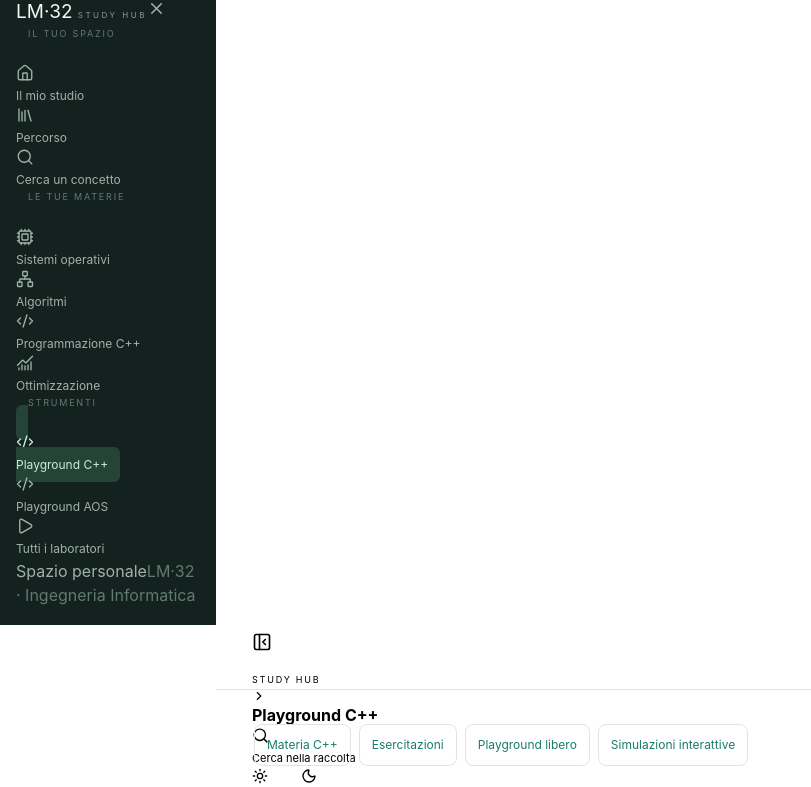
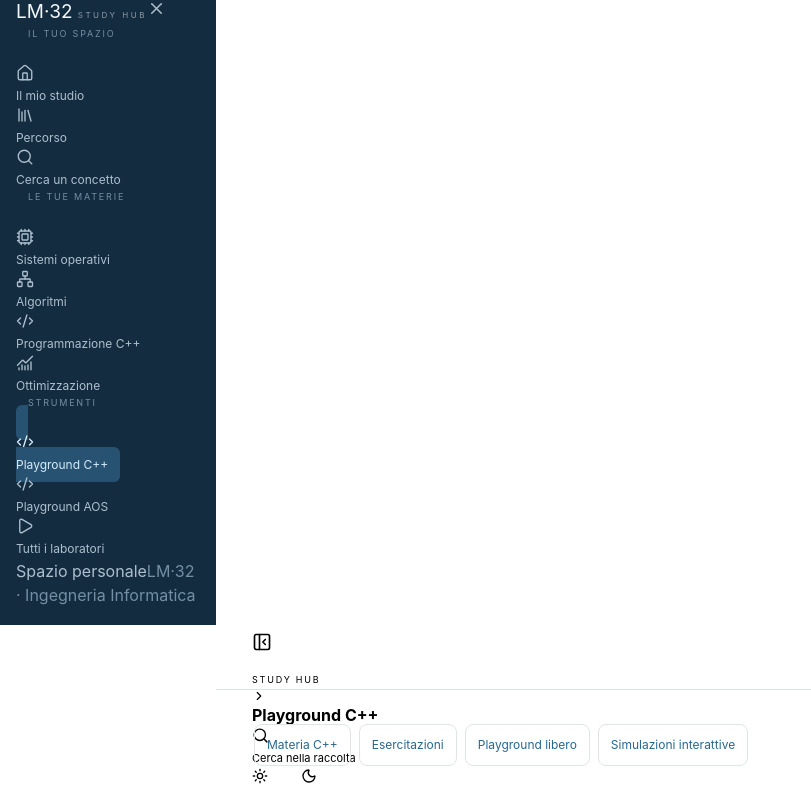
Before and after one commit to EmmaCann/LM-32_study-hub, a Next.js app: page /cpp/playground in a window 1280 px wide. Shown: the part 226-1013 px from the top of the page, without its empty margins (0-811 px from the left). Built offline with nearby package versions, Linux system fonts and the light colour scheme.

Commit message:
style: replace green accents with blues

```diff
--- a/src/app/desk.css
+++ b/src/app/desk.css
@@ -1,10 +1,10 @@
 :root {
-  --desk-accent: #197c69;
-  --desk-soft: #e8f2ed;
-  --desk-forest: #163e36;
+  --desk-accent: #286790;
+  --desk-soft: #e6f0f7;
+  --desk-forest: #183b59;
   --bg: #f3f5f3;
-  --accent: #197c69;
-  --soft: #e8f2ed;
+  --accent: #286790;
+  --soft: #e6f0f7;
   --ink: #1a2c2b;
   --muted: #71807c;
   --line: #dfe6e1;
@@ -15,11 +15,11 @@
   --ink: #e0ebe8;
   --muted: #92a9a2;
   --line: #2a3b41;
-  --accent: #7dd6bb;
-  --soft: #203b35;
-  --desk-accent: #7dd6bb;
-  --desk-soft: #203b35;
-  --desk-forest: #142f2b;
+  --accent: #8bc8ed;
+  --soft: #203b50;
+  --desk-accent: #8bc8ed;
+  --desk-soft: #203b50;
+  --desk-forest: #142e43;
 }
 body {
   font-family:
@@ -33,14 +33,14 @@ body {
 }
 .sidebar {
   width: 216px;
-  background: #14221f;
+  background: #142c40;
   border-right: 0;
   padding: 27px 16px 18px;
-  color: #9cafaa;
+  color: #a9bdcb;
 }
 .sidebar .brand,
 .sidebar .brand small {
-  color: #f3f7f4;
+  color: #f3f7fb;
 }
 .sidebar .brand {
   font-size: 19px;
@@ -51,39 +51,39 @@ body {
   opacity: 0.55;
 }
 .sidebar .nav-group-title {
-  color: #607a70;
+  color: #738fa4;
   font-size: 9px;
   letter-spacing: 1.8px;
   padding: 0 12px;
 }
 .sidebar nav a {
   font-size: 12px;
-  color: #9fb2a9;
+  color: #adbfcd;
   border-radius: 6px;
   padding: 10px 12px;
   min-height: 40px;
 }
 .sidebar nav a:hover {
-  background: #20372f;
+  background: #203e54;
   color: white;
 }
 .sidebar nav a.active {
-  background: #254437;
-  color: #c6efd7;
+  background: #285271;
+  color: #d4ecfa;
 }
 .sidebar nav {
   overflow: auto;
   gap: 25px;
 }
 .sidebar-bottom {
-  border-color: #2b3c35;
-  color: #607a70;
+  border-color: #2d475a;
+  color: #738fa4;
 }
 .sidebar-bottom-mark {
-  color: #9fb2a9;
+  color: #adbfcd;
 }
 .sidebar .sidebar-bottom-mark span {
-  background: #8acfb0;
+  background: #8ac8eb;
 }
 .workspace {
   margin-left: 216px;
@@ -136,9 +136,9 @@ body {
 .portal-status-dot {
   width: 6px;
   height: 6px;
-  background: #4ca584;
+  background: #5799c6;
   border-radius: 50%;
-  box-shadow: 0 0 0 4px #4ca58412;
+  box-shadow: 0 0 0 4px #5799c612;
 }
 .portal-intro {
   display: flex;
@@ -192,16 +192,16 @@ body {
 .portal-today small {
   font-size: 21px;
   letter-spacing: -1px;
-  color: #9caca4;
+  color: #9daebd;
   font-weight: 400;
 }
 .portal-resume {
   display: grid;
   grid-template-columns: 160px minmax(0, 1fr) 210px;
   position: relative;
-  background: #183b30;
-  color: #f0f4ed;
-  border: 1px solid #26493a;
+  background: #193d5b;
+  color: #f0f5fb;
+  border: 1px solid #294d6a;
   border-radius: 16px;
   min-height: 218px;
   overflow: hidden;
@@ -214,7 +214,7 @@ body {
   z-index: 1;
 }
 .portal-resume-copy > .portal-overline {
-  color: #8eb19e;
+  color: #a2bed1;
   font-size: 8px;
   justify-content: space-between;
 }
@@ -229,7 +229,7 @@ body {
 .portal-resume-copy p {
   font-size: 11px;
   line-height: 1.75;
-  color: #a5bcad;
+  color: #b8cfdf;
   max-width: 480px;
   margin-bottom: 22px;
 }
@@ -238,9 +238,9 @@ body {
   align-items: center;
   justify-content: center;
   gap: 17px;
-  background: #d1e9c3;
-  color: #203c28;
-  border: 1px solid #d1e9c3;
+  background: #c4e3f5;
+  color: #203e55;
+  border: 1px solid #c4e3f5;
   border-radius: 6px;
   font-size: 11px;
   font-weight: 650;
@@ -251,7 +251,7 @@ body {
     transform 0.2s;
 }
 .portal-primary:hover {
-  background: #e1f3d8;
+  background: #e0f2fc;
   transform: translateY(-1px);
 }
 .portal-study-sequence {
@@ -259,11 +259,11 @@ body {
   flex-direction: column;
   justify-content: center;
   gap: 22px;
-  border-left: 1px solid #305343;
+  border-left: 1px solid #365874;
   margin: 32px 0;
   padding: 10px 22px;
   font-size: 10px;
-  color: #a5bcad;
+  color: #b8cfdf;
 }
 .portal-study-sequence span {
   display: flex;
@@ -272,7 +272,7 @@ body {
 }
 .portal-study-sequence b {
   font-size: 8px;
-  color: #5e8d73;
+  color: #80aac7;
   font-weight: 400;
 }
 .portal-resume-art {
@@ -284,12 +284,12 @@ body {
   position: absolute;
   top: calc(50% - 24px);
   left: 58px;
-  color: #b9d9b2;
+  color: #c1deef;
   transform: rotate(-15deg);
 }
 .portal-orbit {
   position: absolute;
-  border: 1px solid #6d986636;
+  border: 1px solid #7ca8c636;
   border-radius: 50%;
   transform: rotate(-30deg);
   left: -42px;
@@ -314,8 +314,8 @@ body {
   width: 6px;
   height: 6px;
   border-radius: 50%;
-  background: #b2d49a;
-  box-shadow: 0 0 12px #bbdc98;
+  background: #a9d7ef;
+  box-shadow: 0 0 12px #b8e2f6;
 }
 .portal-orbit-point.a {
   top: 30%;
@@ -324,7 +324,7 @@ body {
 .portal-orbit-point.b {
   bottom: 22%;
   left: 34px;
-  background: #6d9e7c;
+  background: #83b5d1;
 }
 .portal-section-label {
   display: flex;
@@ -356,7 +356,7 @@ body {
   gap: 18px;
 }
 .portal-course {
-  --course-color: #7e9b87;
+  --course-color: #789bb5;
   position: relative;
   overflow: hidden;
   border: 1px solid var(--line);
@@ -375,20 +375,20 @@ body {
   box-shadow: 0 12px 24px #18342108;
 }
 .course-aos {
-  --course-color: #748eaa;
-  --course-soft: #e8edf2;
+  --course-color: #668fb0;
+  --course-soft: #e6eff6;
 }
 .course-algoritmi {
-  --course-color: #b09971;
-  --course-soft: #f0ece4;
+  --course-color: #6e9ebd;
+  --course-soft: #e5f0f5;
 }
 .course-cpp {
-  --course-color: #6a9683;
-  --course-soft: #e6efe8;
+  --course-color: #598bad;
+  --course-soft: #e3eef5;
 }
 .course-ottimizzazione {
-  --course-color: #9690b1;
-  --course-soft: #eceaf2;
+  --course-color: #809fbf;
+  --course-soft: #e9f0f8;
 }
 .portal-course-top {
   display: flex;
@@ -409,12 +409,12 @@ body {
 }
 .portal-course-number {
   font-size: 10px;
-  color: #a8b7b0;
+  color: #a6b7c5;
   letter-spacing: 1px;
 }
 .portal-course-top > svg {
   margin-left: auto;
-  color: #8e9f95;
+  color: #90a6b7;
 }
 .portal-course > .portal-overline {
   font-size: 8px;
@@ -510,7 +510,7 @@ body {
   display: flex;
   align-items: center;
   gap: 20px;
-  border: 1px dashed #bfcfc4;
+  border: 1px dashed #bdccd7;
   border-radius: 10px;
   padding: 22px 25px;
 }
@@ -700,7 +700,7 @@ body {
 .portal-subject-tabs button.is-active {
   background: var(--desk-forest);
   border-color: var(--desk-forest);
-  color: #d8e8da;
+  color: #d8eafa;
 }
 .desk-commandbar {
   display: flex;
@@ -875,7 +875,7 @@ body {
 .desk-outline-scroll > button > span {
   font-size: 8px;
   padding-top: 2px;
-  color: #9baaa1;
+  color: #9aaebc;
 }
 .desk-outline-scroll > button > strong {
   font-size: 10px;
@@ -1022,7 +1022,7 @@ body {
 .desk-document .study-pdf-canvas {
   max-height: calc(100dvh - 325px);
   border: 0;
-  background: #e2e7e2;
+  background: #e1e9ef;
   min-height: 300px;
   scrollbar-width: thin;
   overscroll-behavior: contain;
@@ -1686,8 +1686,8 @@ body {
 }
 
 
-:root { --complete: #26734f; --complete-soft: #d5e7d9; --current: #955a35; --current-soft: #edd9bd; }
-:root[data-theme="dark"] { --complete: #a0e0c5; --complete-soft: #3d625e; --current: #f1cd99; --current-soft: #66564f; }
+:root { --complete: #286790; --complete-soft: #d7eaf6; --current: #42698b; --current-soft: #dbe9f4; }
+:root[data-theme="dark"] { --complete: #a8d9f5; --complete-soft: #315c78; --current: #bedcf3; --current-soft: #3d5870; }
 .course-map {
   border: 1px solid var(--line);
   border-radius: 18px;
```
Also changed, not shown: 1 other file (tests, documents, lock files or other folders).
